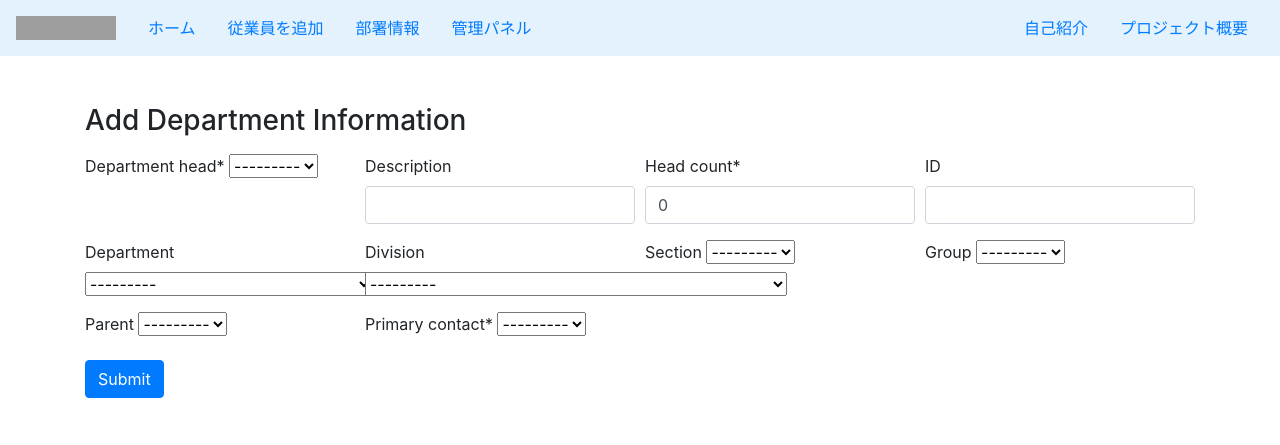
After one commit to alex-pythonista/Tryout-Program-SysLabo, a Django app: page /add-department-info/ in a window 1280 px wide. The commit adds this page. Shown: the top 445 px of the page. Run offline with Django 5.2, Linux system fonts and the light colour scheme; data that the repository does not hold is empty; some libraries are stand-ins or nearby versions; grey boxes are pictures that could not be loaded.

Commit message:
department info add operation

```diff
--- a/orgchart/forms.py
+++ b/orgchart/forms.py
@@ -3,7 +3,7 @@ from django.forms import ModelForm
 from crispy_forms.helper import FormHelper, Layout
 from crispy_forms.bootstrap import Div, Field
 
-from .models import SysUser
+from .models import SysUser, CommonDepartment
 
 
 class SysUserForm(ModelForm):
@@ -40,3 +40,30 @@ class SysUserForm(ModelForm):
             'first_name', 'middle_name', 'last_name', 'gender',
             'home_phone', 'mobile_phone', 'title', 'manager'
         )
+
+
+class CommonDepartmentForm(ModelForm):
+    helper = FormHelper()
+    helper.layout = Layout(
+        Div(
+                Field('department_head', wrapper_class='col-md-3'),
+                Field('description', wrapper_class='col-md-3'),
+                Field('head_count', wrapper_class='col-md-3'),
+                Field('ID', wrapper_class='col-md-3'),
+                Field('department', wrapper_class='col-md-3'),
+                Field('division', wrapper_class='col-md-3'),
+                Field('section', wrapper_class='col-md-3'),
+                Field('group', wrapper_class='col-md-3'),
+                Field('parent', wrapper_class='col-md-3'),
+                Field('primary_contact', wrapper_class='col-md-3'),
+                css_class='form-row'
+            ),
+    )
+    helper.form_tag = False
+    class Meta:
+        model = CommonDepartment
+        fields = (
+            'department_head', 'description', 'head_count', 'ID',
+            'department', 'division', 'section', 'group',
+            'parent', 'primary_contact',
+        )
--- a/orgchart/models.py
+++ b/orgchart/models.py
@@ -83,19 +83,37 @@ class SysUser(BaseModel, AbstractBaseUser, PermissionsMixin):
         verbose_name_plural = "Sys Users"
 
     def __str__(self) -> str:
-        return self.email
+        return f"{self.first_name} {self.last_name}" or self.email
 
 
 class CommonDepartment(models.Model):
     sys_id = models.UUIDField(primary_key=True, editable=False, default=uuid4, verbose_name="Sys ID")
-    department_name = models.CharField(max_length=255, blank=True, null=True, verbose_name="Department Name")
+    name = models.CharField(max_length=255, blank=True, null=True, verbose_name="Department Name")
+    # department breakdown
+    department = models.CharField(max_length=255, choices=DepartmentChoice.choices, blank=True, null=True)
+    division = models.CharField(max_length=255, choices=DivisionChoice.choices, blank=True, null=True)
+    section = models.CharField(max_length=255, choices=SectionChoice.choices, blank=True, null=True)
+    group = models.CharField(max_length=255, choices=GroupChoice.choices, blank=True, null=True)
+
     ID = models.CharField(max_length=255, blank=True, null=True)
-    parent = ID = models.CharField(max_length=255, blank=True, null=True)
-    primary_contact = ID = models.CharField(max_length=255, blank=True, null=True, verbose_name="Primary Contact")
+    parent = models.ForeignKey('self', on_delete=models.CASCADE, blank=True, null=True)
+    primary_contact =  models.ForeignKey(SysUser, on_delete=models.CASCADE, related_name="primary_contact")
     business_unit = models.CharField(max_length=255, blank=True, null=True)
     company = models.CharField(max_length=255, blank=True, null=True)
     cost_center = models.CharField(max_length=255, blank=True, null=True)
-    department_head = models.CharField(max_length=255, blank=True, null=True, verbose_name="Department Head")
+    department_head = models.ForeignKey(SysUser, on_delete=models.CASCADE, related_name="department_head")
     description = models.CharField(max_length=255, blank=True, null=True)
     head_count = models.PositiveIntegerField(default=0)
-    ID = models.CharField(max_length=255, blank=True, null=True)
+
+    class Meta:
+        verbose_name = "Common Department"
+        verbose_name_plural = "Common Departments"
+
+    def save(self, *args, **kwargs):
+        # Concatenate department, division, section, and group
+        components = filter(None, [self.department, self.division, self.section, self.group])
+        self.name = ' '.join(components) or None
+        super().save(*args, **kwargs)
+
+    def __str__(self) -> str:
+        return self.name
--- a/orgchart/urls.py
+++ b/orgchart/urls.py
@@ -6,4 +6,6 @@ urlpatterns = [
     path('', views.home, name='home'),
     path('add-employee/', views.add_employee, name='add-employee'),
     path('about-me/', views.aboutme, name='about-me'),
+    path('common-department/', views.common_department, name='common-department'),
+    path('add-department-info/', views.add_common_department, name='add-department-info'),
 ]
--- a/orgchart/views.py
+++ b/orgchart/views.py
@@ -1,8 +1,8 @@
 from django.shortcuts import render, redirect
 from django.contrib import messages
 
-from .models import SysUser
-from .forms import SysUserForm
+from .models import CommonDepartment, SysUser
+from .forms import SysUserForm, CommonDepartmentForm
 
 
 def home(request, *args, **kwargs):
@@ -23,5 +23,26 @@ def add_employee(request, *args, **kwargs):
         'form': form
     })
 
+def common_department(request, *args, **kwargs):
+    data = CommonDepartment.objects.all()
+    return render(request, 'department_info.html', context={
+        'data': data,
+    })
+
+def add_common_department(request, *args, **kwargs):
+    form = CommonDepartmentForm()
+    if request.method == "POST":
+        form = CommonDepartmentForm(request.POST)
+
+        if form.is_valid():
+            form.save()
+            messages.success(request, 'A new department info added')
+            return redirect('common-department')
+
+    return render(request, 'add_dept_info.html', context={
+        'form': form
+    })
+
+
 def aboutme(request, *args, **kwargs):
     return render(request, 'aboutme.html')
--- /dev/null
+++ b/templates/add_dept_info.html
@@ -0,0 +1,19 @@
+{% extends 'index.html' %}
+{% load crispy_forms_tags %}
+
+{% block title %} Add Department Information {% endblock %}
+
+{% block content %}
+
+<div class="container pt-5">
+    <h3 class="">Add Department Information</h3>
+    <div class="pb-5 pt-2">
+        <form method="POST">
+            {% csrf_token %}
+            {% crispy form %}
+            <button type="submit" class="btn btn-primary">Submit</button>
+        </form>
+    </div>
+</div>
+
+{% endblock %}
--- a/templates/index.html
+++ b/templates/index.html
@@ -17,14 +17,15 @@
         <img src="https://www.syslabo.com/wp-content/themes/syslabo-html/dist/assets/images/logo.png" alt="Logo"
           width="100" height="24" class="d-inline-block align-text-top">
       </a>
-      <a class="nav-link" aria-current="page" href="{% url 'home' %}">Home</a>
-      <a class="nav-link" aria-current="page" href="{% url 'add-employee' %}">Add
-          Employee</a>
-      </div>
+      <a class="nav-link" aria-current="page" href="{% url 'home' %}">ホーム</a>
+      <a class="nav-link" aria-current="page" href="{% url 'add-employee' %}">従業員を追加</a>
+      <a class="nav-link" aria-current="page" href="{% url 'common-department' %}">部署情報</a>
+        <a class="nav-link" aria-current="page" href="/admin/">管理パネル</a>
+    </div>
 
-      <div class="d-flex">
+    <div class="d-flex">
       <a class="nav-link" href="{% url 'about-me' %}">自己紹介</a>
-      <a class="nav-link" href="">Project brief</a>
+      <a class="nav-link" href="">プロジェクト概要</a>
     </div>
   </nav>
   {% if messages %}
```
Also changed, not shown: templates/aboutme.html (+19 -4 lines), templates/department_info.html (added, +42 -0 lines), orgchart/migrations/0008_alter_commondepartment_options_and_more.py (added), orgchart/migrations/0009_alter_commondepartment_parent.py (added), orgchart/migrations/0010_alter_commondepartment_department_head_and_more.py (added), orgchart/migrations/0011_alter_commondepartment_parent.py (added).
